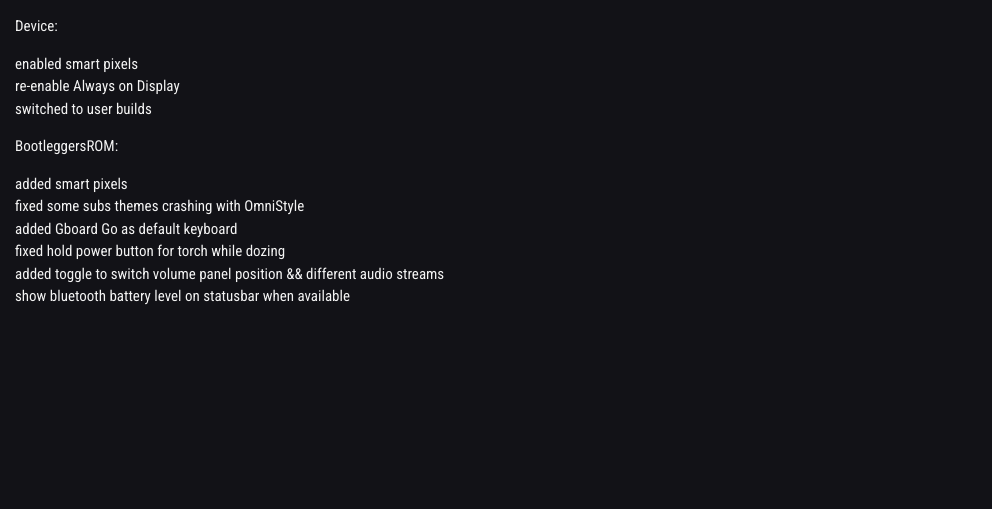
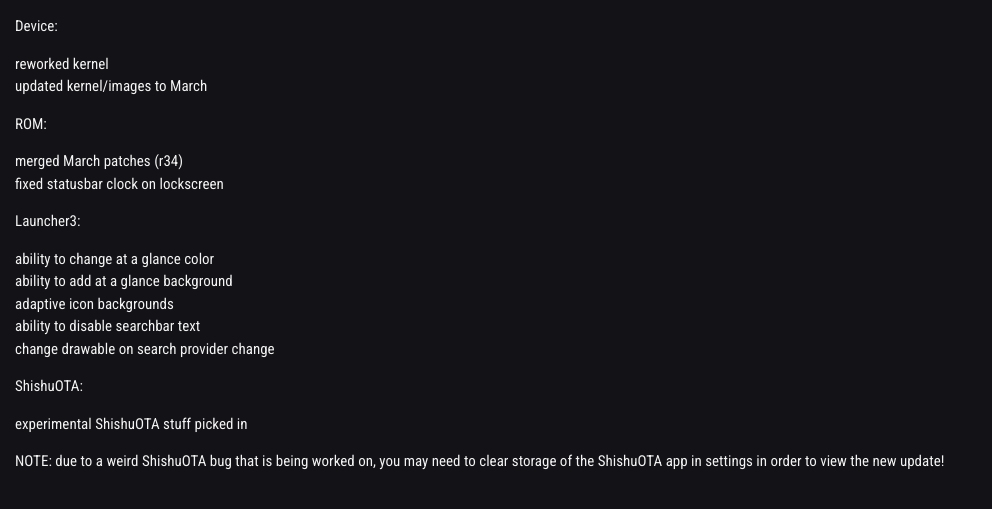
Before and after one commit to tyazx/BootleggersROM-Devices.github.io, a Jekyll site: the page built from _changelog/sailfish.md, in a window 1280 px wide. Shown: the top 509 px of the page, without its empty margins (0-992 px from the left). Built offline with Jekyll 4.4.1, drawn with Linux system fonts in a browser that asks for light colours; nearby versions of some CDN libraries.

Commit message:
sailfish: update to 3/7/19
Signed-off-by: shagbag913 <sh4gbag913@gmail.com>

```diff
--- a/_changelog/sailfish.md
+++ b/_changelog/sailfish.md
@@ -4,14 +4,24 @@ layout:changelayout
 ---
 
 Device:
-- enabled smart pixels
-- re-enable Always on Display
-- switched to user builds
+- reworked kernel
+- updated kernel/images to March
 
-BootleggersROM:
-- added smart pixels
-- fixed some subs themes crashing with OmniStyle
-- added Gboard Go as default keyboard
-- fixed hold power button for torch while dozing
-- added toggle to switch volume panel position && different audio streams
-- show bluetooth battery level on statusbar when available
+ROM:
+- merged March patches (r34)
+- fixed statusbar clock on lockscreen
+
+ Launcher3:
+- ability to change at a glance color
+- ability to add at a glance background
+- adaptive icon backgrounds
+- ability to disable searchbar text
+- change drawable on search provider change
+
+ ShishuOTA:
+- experimental ShishuOTA stuff picked in
+
+NOTE: due to a weird ShishuOTA bug that
+is being worked on, you may need to clear
+storage of the ShishuOTA app in settings
+in order to view the new update!
```
Also changed, not shown: _devices/sailfish.md (+2 -2 lines).
